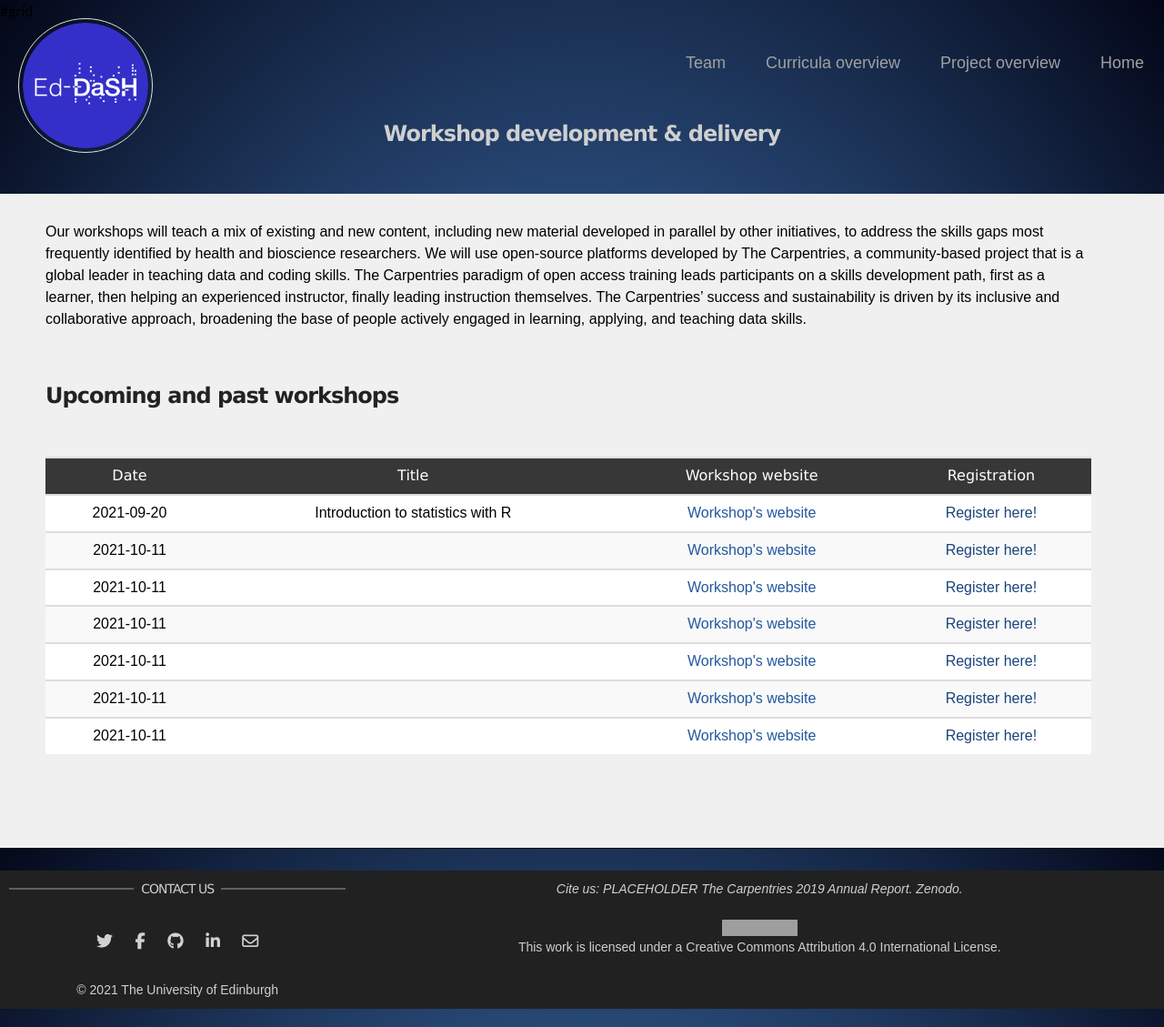
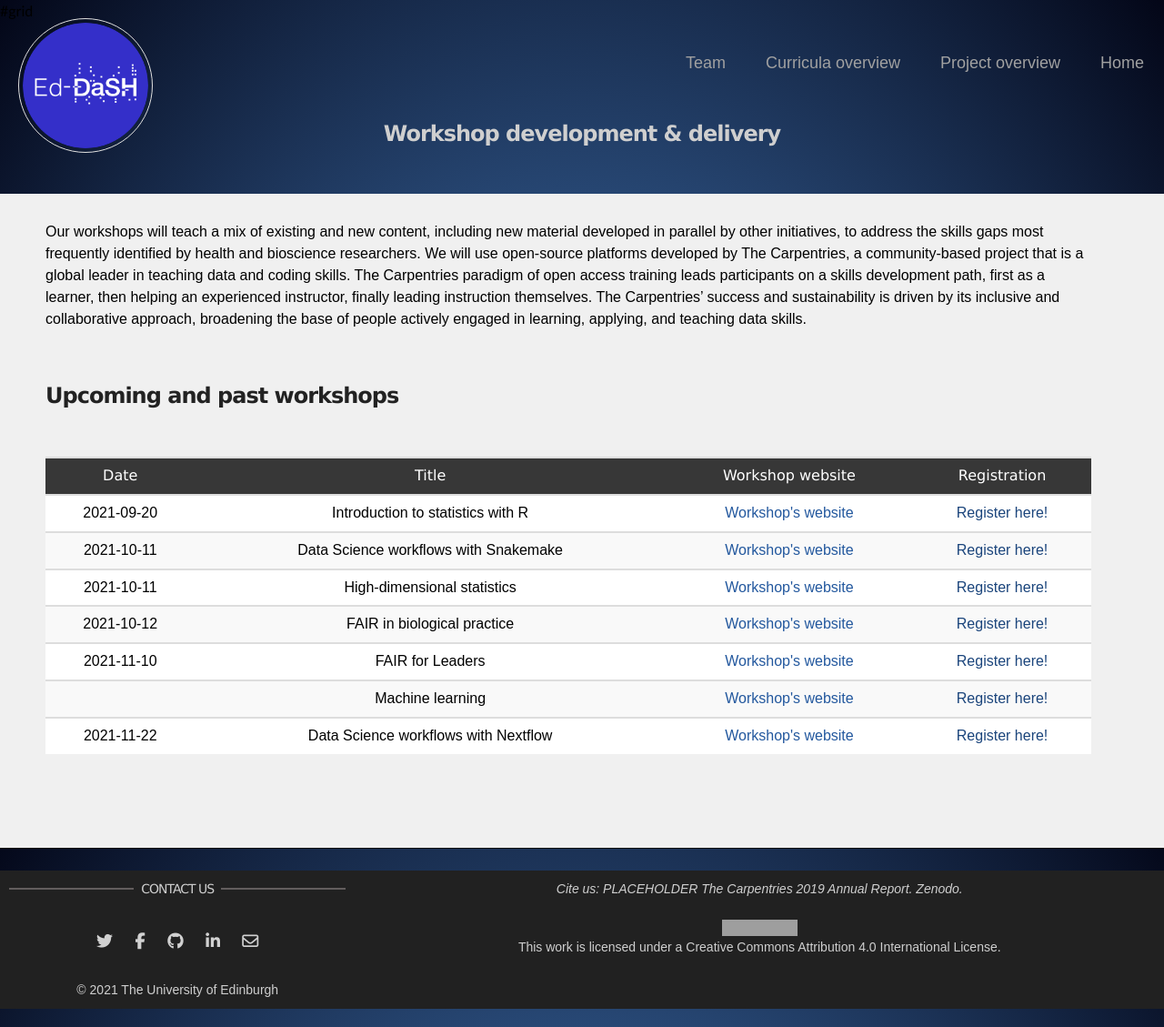
Before and after one commit to edcarp/Ed-DaSH, a Jekyll site: the page built from workshops.md, in a window 1280 px wide. Shown: the whole page at 91% size. Built offline with Jekyll 4.4.1, drawn with Linux system fonts in a browser that asks for light colours; nearby versions of some CDN libraries; grey boxes are pictures that could not be loaded.

Commit message:
Create workshops.md

```diff
--- a/workshops.md
+++ b/workshops.md
@@ -9,34 +9,34 @@ workshops:
   end_date: 2021-09-23
   website: "coming soon"
   registration: ""
-- title: ""
+- title: "Data Science workflows with Snakemake"
   start_date: 2021-10-11
+  end_date: 2021-10-14
+  website: "coming soon"
+  registration: ""
+- title: "High-dimensional statistics"
+  start_date: 2021-10-11
+  end_date: 2021-10-14
+  website: "coming soon"
+  registration: ""
+- title: "FAIR in biological practice"
+  start_date: 2021-10-12
+  end_date: 2021-10-15
+  website: "coming soon"
+  registration: ""
+- title: "FAIR for Leaders"
+  start_date: 2021-11-10
   end_date:
   website: "coming soon"
   registration: ""
-- title: ""
-  start_date: 2021-10-11
+- title: "Machine learning"
+  start_date:
   end_date:
   website: "coming soon"
   registration: ""
-- title: ""
-  start_date: 2021-10-11
-  end_date:
-  website: "coming soon"
-  registration: ""
-- title: ""
-  start_date: 2021-10-11
-  end_date:
-  website: "coming soon"
-  registration: ""
-- title: ""
-  start_date: 2021-10-11
-  end_date:
-  website: "coming soon"
-  registration: ""
-- title: ""
-  start_date: 2021-10-11
-  end_date:
+- title: "Data Science workflows with Nextflow"
+  start_date: 2021-11-22
+  end_date: 2021-11-25
   website: "coming soon"
   registration: ""
 
@@ -361,12 +361,12 @@ base of people actively engaged in learning, applying, and teaching data skills.
         <th>Workshop website</th>
         <th>Registration</th>
     </tr>
-    {% for workshops in page.workshops %}
+    {% for workshop in page.workshops %}
     <tr>
-       <td>{{ workshops.start_date | start_date: "%B %Y" }}</td>
-       <td>{{ workshops.title }}</td>
-       <td><a href="{{ workshops.website }}" target="_blank">Workshop's website</a></td>
-       <td><a href="{{ workshops.registration }}" target="_blank">Register here!</a></td>
+       <td>{{ workshop.start_date | start_date: "%B %Y" }}</td>
+       <td>{{ workshop.title }}</td>
+       <td><a href="{{ workshop.website }}" target="_blank">Workshop's website</a></td>
+       <td><a href="{{ workshop.registration }}" target="_blank">Register here!</a></td>
     </tr>
     {% endfor %}
  </table>
```
